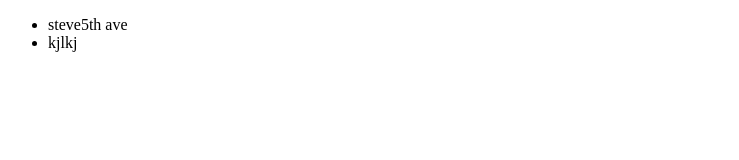
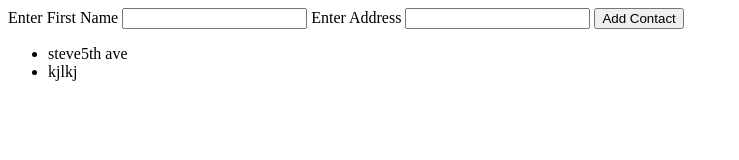
Before and after one commit to sethjplatt/Codeworks-Contact-Book-Project, a plain HTML site: page index.html in a window 1280 px wide. Shown: the whole page, without its empty margins (0-739 px from the left). Drawn offline with Linux system fonts and the light colour scheme.

Commit message:
working addContact(), displayContacts(), and deleteContacts().Not yet referencing html form data

```diff
--- a/index.html
+++ b/index.html
@@ -7,7 +7,13 @@
     <title>Document</title>
   </head>
   <body>
-    <form id="new-contact-form"></form>
+    <form id="new-contact-form" method="post"></form>
+    <label for="first-name">Enter First Name</label>
+    <input type="text" id="first-name" name="first-name" />
+    <label for="address">Enter Address</label>
+    <input type="text" id="address" />
+    <button type="button" onclick="addContact()">Add Contact</button>
+
     <div id="contacts-container"></div>
     <script src="./index.js"></script>
   </body>
```
